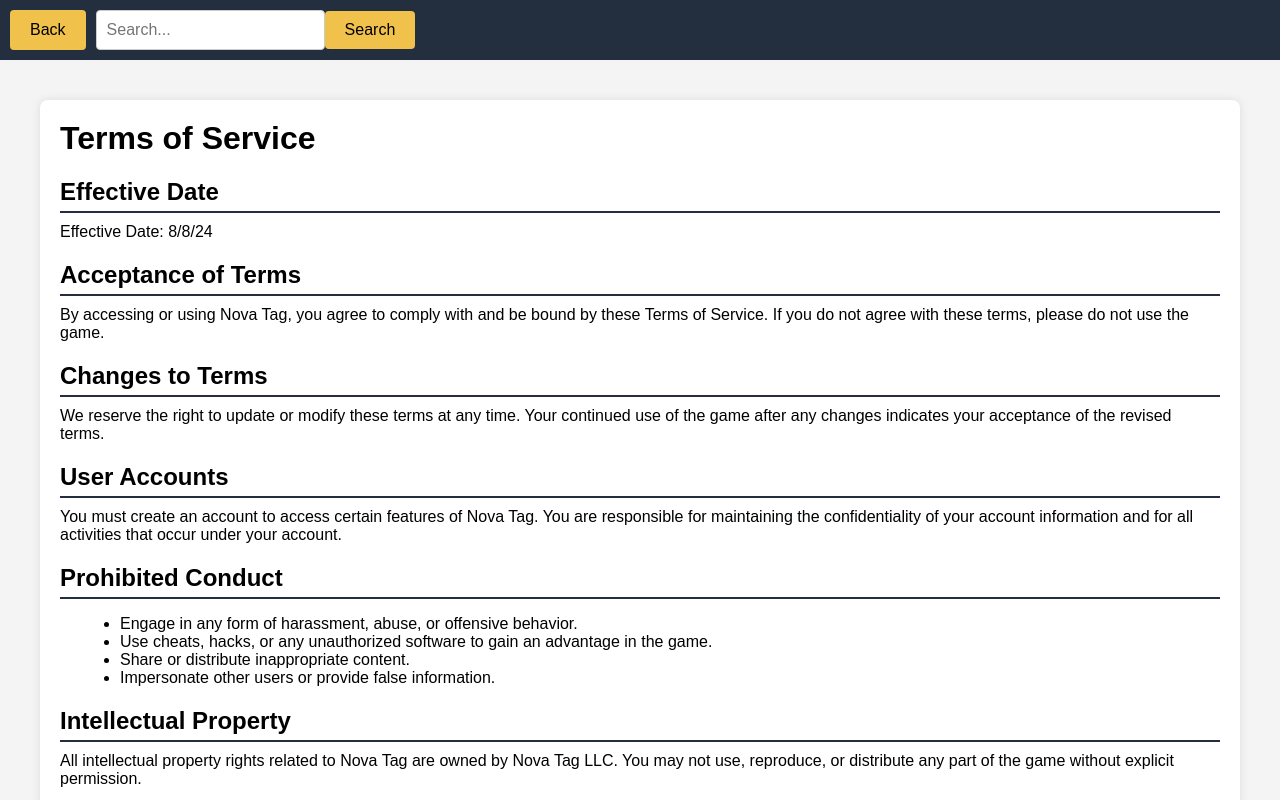
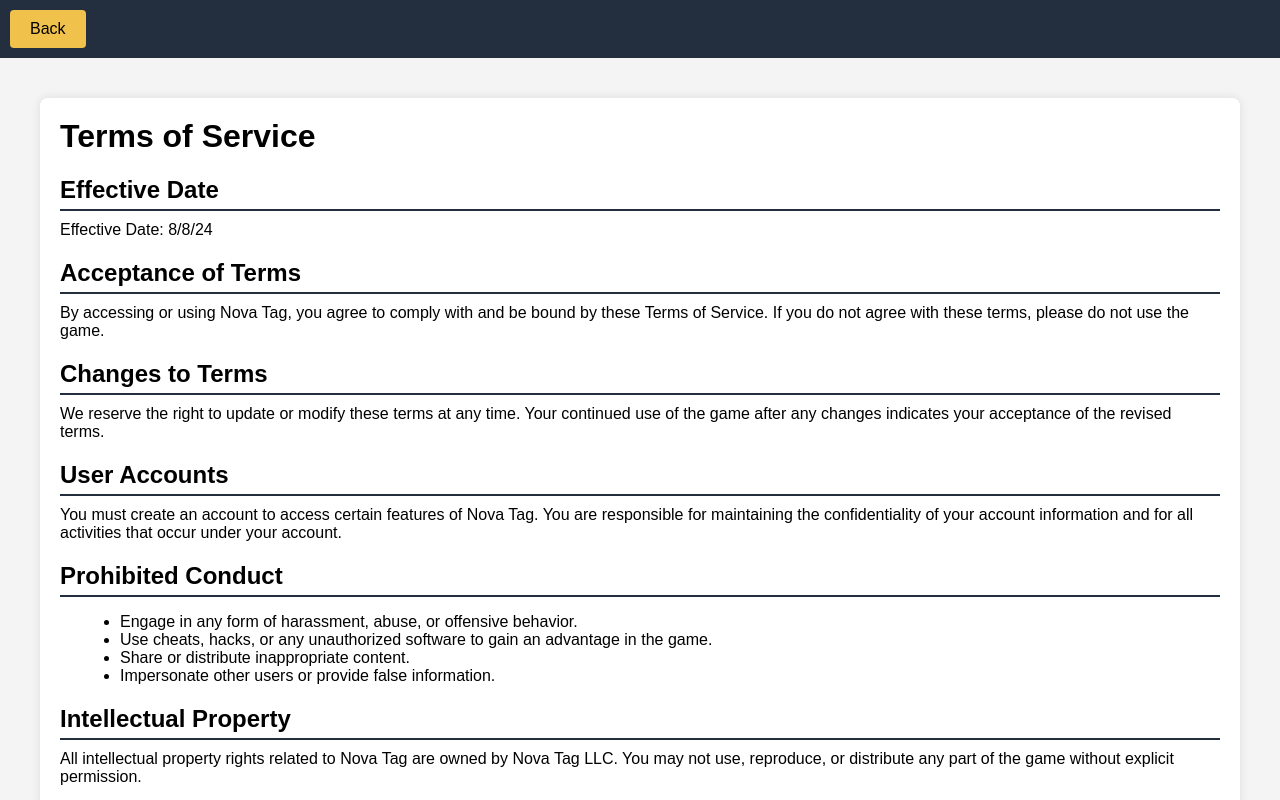
Before and after one commit to lsg33/NT, a plain HTML site: page tos/index.html in a window 1280 px wide. Shown: the top 800 px of the page. Drawn offline with Linux system fonts and the light colour scheme.

Commit message:
Update index.html

```diff
--- a/tos/index.html
+++ b/tos/index.html
@@ -114,10 +114,6 @@
     <header>
         <div class="header-buttons">
             <button class="back-button" onclick="goBack()">Back</button>
-            <div class="search-bar">
-                <input type="text" id="search-input" placeholder="Search...">
-                <button onclick="search()">Search</button>
-            </div>
         </div>
     </header>
 
```
